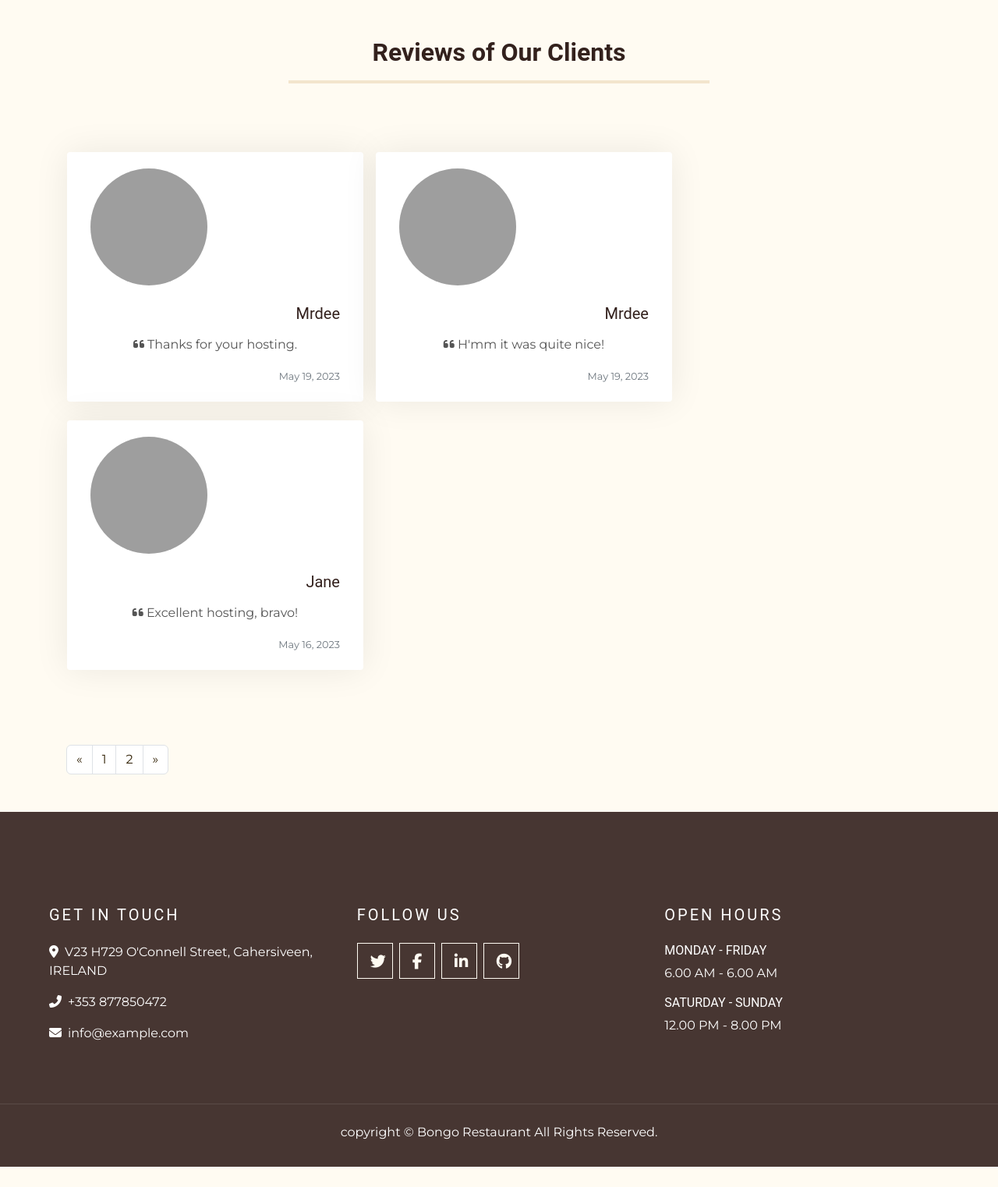
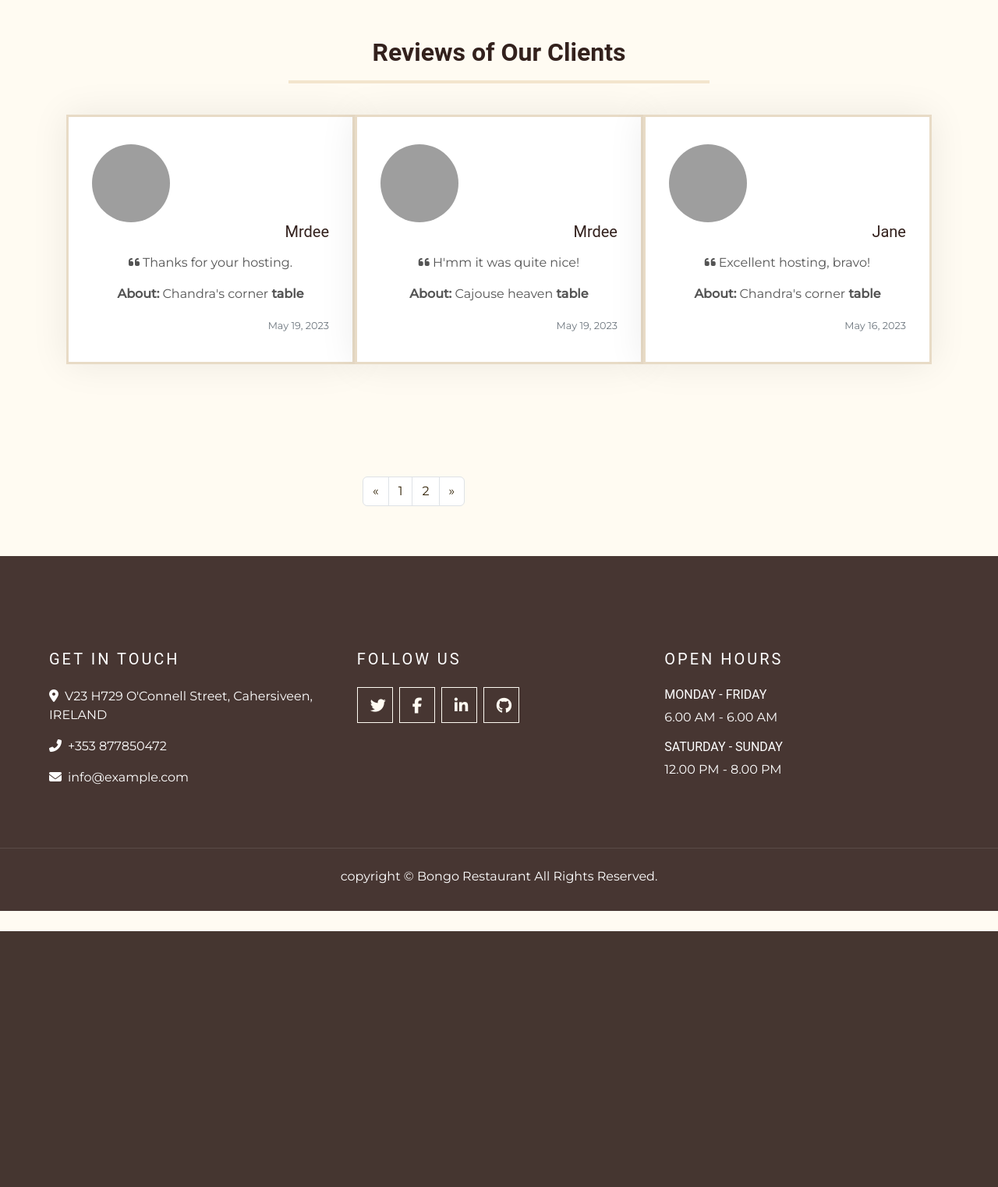
Before and after one commit to Dee68/milestone_project4, a Django app: page /reservation/reviews/ in a window 1280 px wide. Shown: the part 852-2374 px from the top of the page at 78% size. After the commit the page ends 2046 px from the top, so only its background shows below. Run offline with Django 3.2, Linux system fonts and the light colour scheme; data comes from the database, SQL or seed files in the repository; both versions use the stored data as it was after the commit; some libraries are stand-ins or nearby versions; grey boxes are pictures that could not be loaded.

Commit message:
Add styles to review list page.

```diff
--- a/static/css/style.css
+++ b/static/css/style.css
@@ -73,7 +73,11 @@ h3 {
     color: #292F36;
     font-size: 300%;
 }
-
+.service-item {
+    width: 90%!important;
+    border: 3px solid rgba(222, 204, 174, 0.7);
+    /* margin-left: 2px!important; */
+}
 .move_to_top {
     position: relative;
     display: inline-block;
@@ -109,7 +113,7 @@ h3 {
 .cfm:hover {
     color: #fff!important;
     background-color: rgba(51,33,29,0.9);
-    border: 2px solid #cda45e!important;
+    border: 2px solid rgb(205, 164, 94)!important;
 }
 .kn {
     display: flex;
--- a/templates/restaurant/review_list.html
+++ b/templates/restaurant/review_list.html
@@ -13,21 +13,25 @@
     </div>
     <div class="col-md-3"></div>
 </div>
+<div class="container">
+{% if reviews %}
+<div class="row row-cols-1 row-cols-sm-2 row-cols-md-3">
+{% for review in reviews %}
 
-<div class="row g-4 mt-5">
-{% if reviews %}
-{% for review in reviews %}
-<div class="col-md-4 mb-5 mb-md-0 service-item rounded ml-3">
-  <div class="d-flex justify-content-center mb-4 mt-3">
+  <div class="col-10 col-md-4 service-item mt-4">
+      <div class="d-flex justify-content-center mt-5">
         <img src="{{ review.author.profile.avatar.url }}"
-      class="rounded-circle shadow-1-strong" width="150" height="150" />
+          class="rounded-circle shadow-1-strong" width="100" height="100" />
       </div>
+      <div>
         <h5 class="mb-3">{{ review.author| title }}</h5>
         <p class="px-xl-3">
           <i class="fas fa-quote-left pe-2"></i>
           {{ review.content| safe }}
         </p>
-  <p class="text-right text-muted"><small>{{ review.date_created.date }}</small></p>
+        <p><strong>About:</strong> {{ review.table.title }} <strong>table</strong></p>
+        <p class="text-right text-muted mb-5"><small>{{ review.date_created.date }}</small></p>
+      </div>
   </div>
   {% if forloop.counter|divisibleby:3 %}
 </div>
@@ -35,12 +39,17 @@
     {% endif %}
     {% endfor %}
 </div>
+</div>
 {% else %}
 <div class="row text-center">
   <h3>No reviews.</h3>
 </div>
 {% endif %}
+<!-- pagination -->
 {% if reviews.has_other_pages %}
+<div class="row mt-5">
+  <div class="col-md-4"></div>
+  <div class="col-md-4 text-center">
   <nav aria-label="..." class="mt-5">
     <ul class="pagination justify-content-center">
       {% if reviews.has_previous %}
@@ -76,6 +85,9 @@
       {% endif %}
   </ul>
   </nav>
+</div>
+<div class="col-md-4"></div>
+</div>
 {% endif %}
-
+</div>
 {% endblock %}
```
Also changed, not shown: db.sqlite3. Lines whose indentation alone changed are shown as unchanged.
